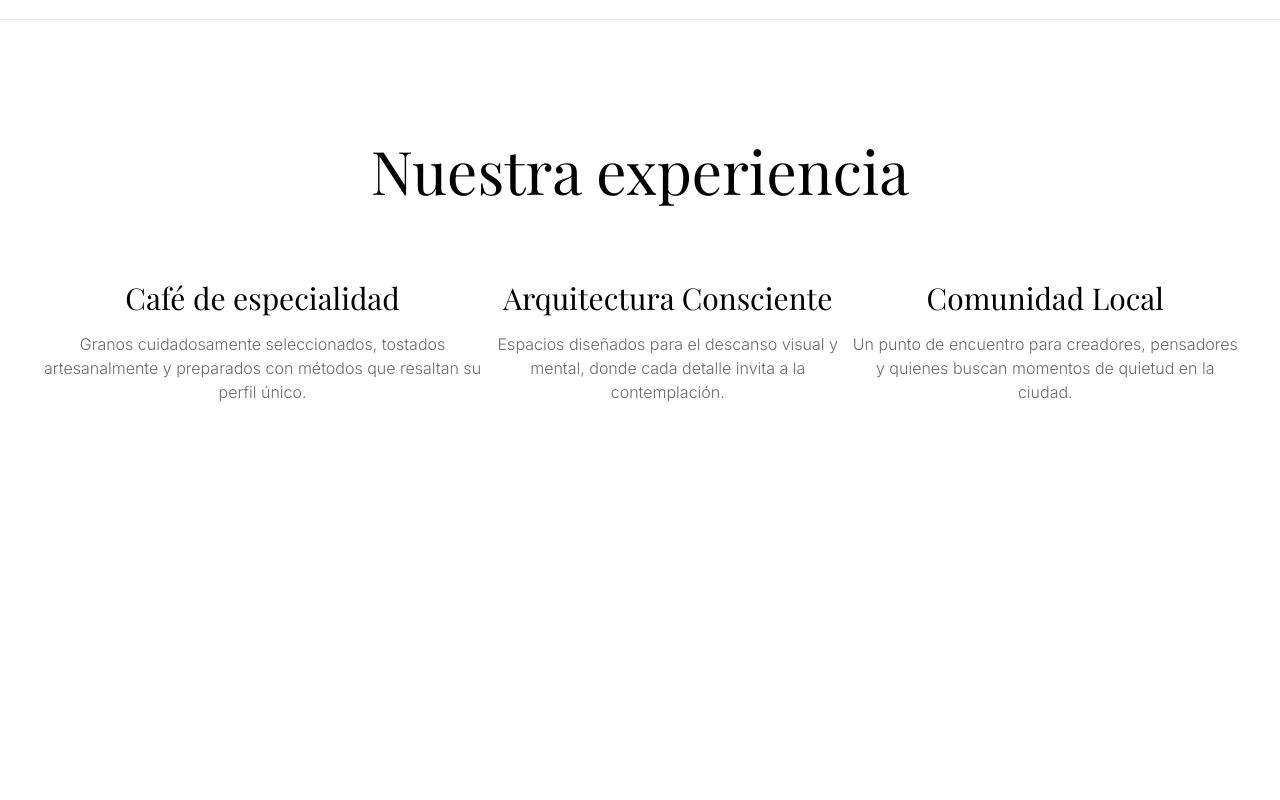
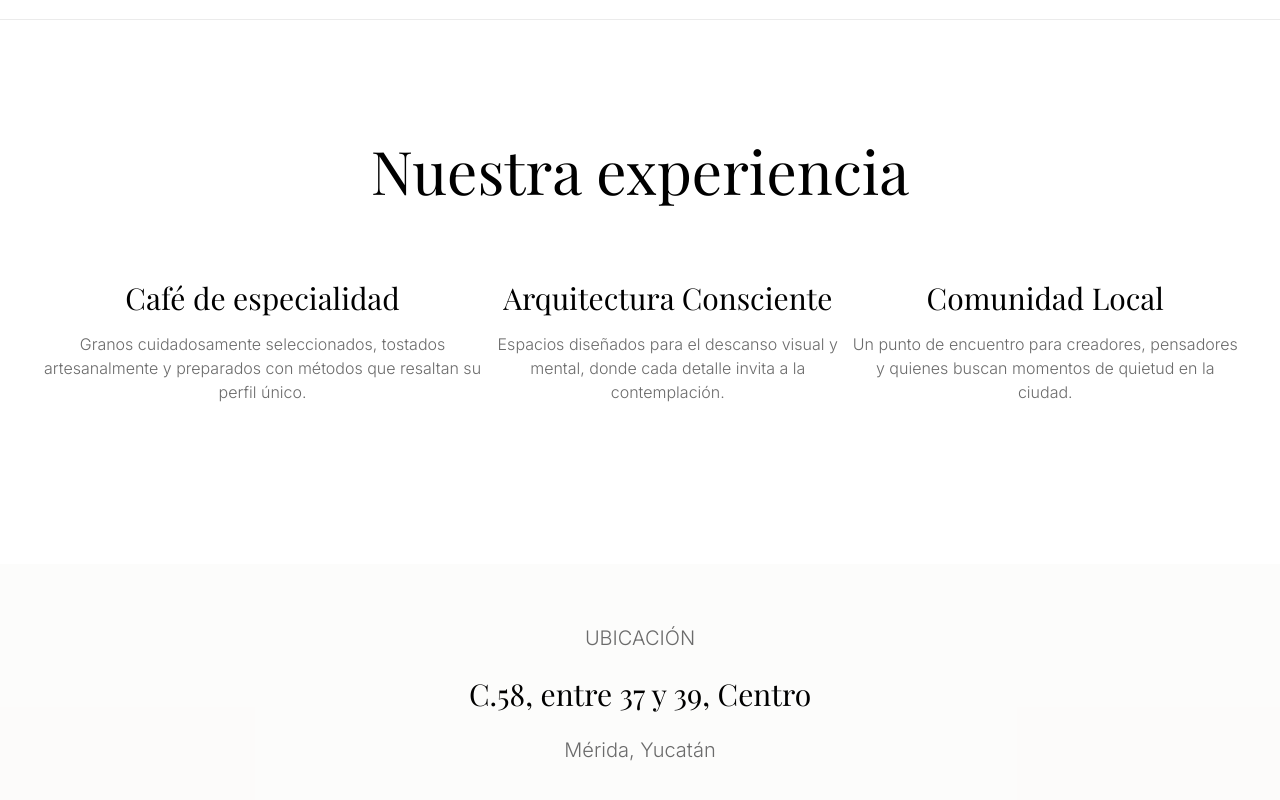
Before and after one commit to AvalosRuben/Maria-Montejo, a React (Vite) app: page / in a window 1280 px wide. Shown: the part 1580-2380 px from the top of the page. Before the commit the page ends 2144 px from the top, so only its background shows below. Built offline with nearby package versions, Linux system fonts and the light colour scheme.

Commit message:
feat(coffeeshop): Añadí la sección de ubicación

```diff
--- a/src/components/CoffeeShop.tsx
+++ b/src/components/CoffeeShop.tsx
@@ -57,6 +57,15 @@
           </div>
         </div>
       </div>
+      <div className="bg-extra/30 w-full flex flex-col items-center py-15 gap-6">
+        <p className="font-extralight text-muted-foreground text-xl">
+          UBICACIÓN
+        </p>
+        <p className="font-serif text-3xl">C.58, entre 37 y 39, Centro</p>
+        <p className="font-extralight text-muted-foreground text-xl">
+          Mérida, Yucatán
+        </p>
+      </div>
     </>
   );
 }
--- a/src/index.css
+++ b/src/index.css
@@ -6,6 +6,7 @@
   --font-sans: "Inter", sans-serif;
 
   --background: #fafaf8;
+  --extra: #f5f3f0;
   --foreground: #2a2a2a;
   --muted-foreground: #6b6b6b;
   --accent: #8b9a8e;
@@ -24,6 +25,7 @@
   --color-muted-foreground: var(--muted-foreground);
   --color-accent: var(--accent);
   --color-border: var(--border);
+  --color-extra: var(--extra);
 
   --radius-lg: var(--radius);
 
```
